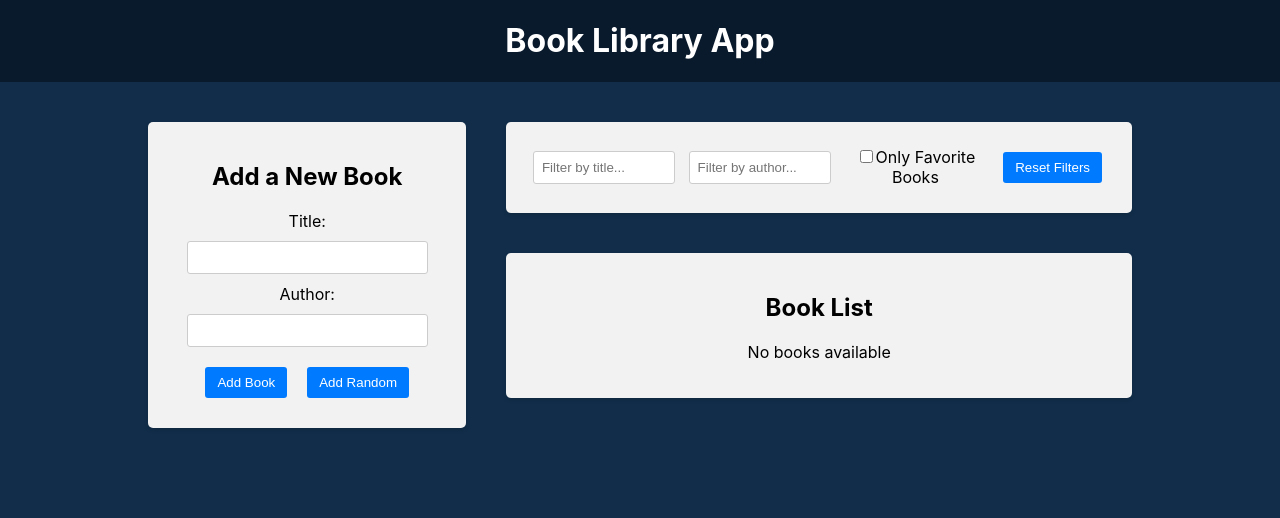
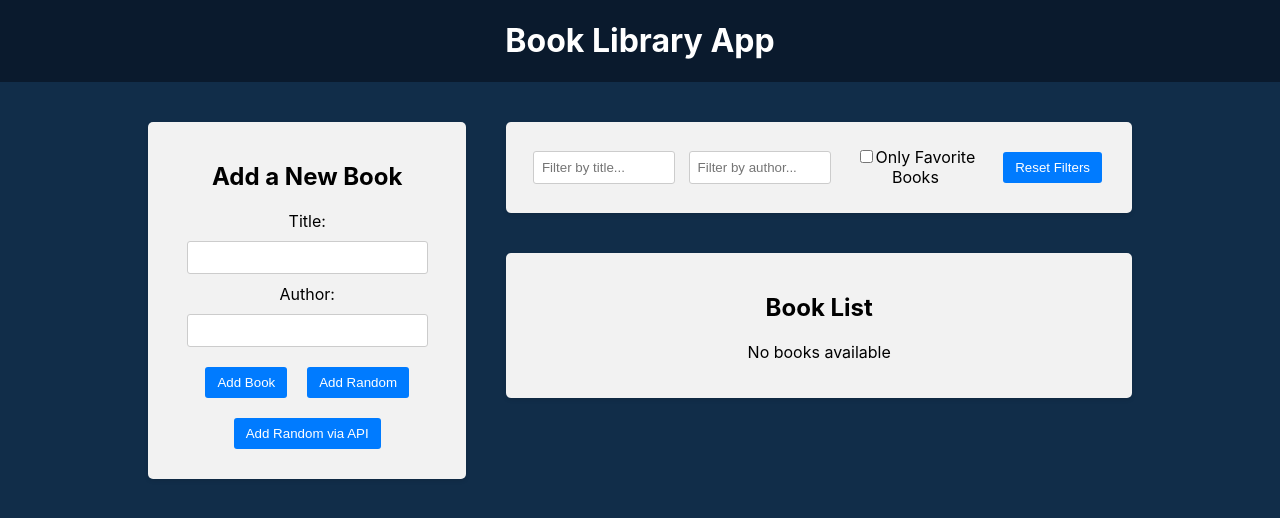
Before and after one commit to AnnaKudryashova/React-Course-Library-Project, a React (Create React App) app in the folder frontend/: page / in a window 1280 px wide. Shown: the top 518 px of the page. Built offline with nearby package versions, Linux system fonts and the light colour scheme.

Commit message:
add random book via API

```diff
--- a/frontend/package.json
+++ b/frontend/package.json
@@ -7,6 +7,7 @@
     "@testing-library/jest-dom": "^5.17.0",
     "@testing-library/react": "^13.4.0",
     "@testing-library/user-event": "^13.5.0",
+    "axios": "^1.6.2",
     "react": "^18.2.0",
     "react-dom": "^18.2.0",
     "react-icons": "^4.12.0",
--- a/frontend/src/components/BookForm/BookForm.js
+++ b/frontend/src/components/BookForm/BookForm.js
@@ -1,5 +1,6 @@
 import { useState } from 'react';
 import { useDispatch } from 'react-redux';
+import axios from 'axios';
 import { addBook } from '../../redux/slices/booksSlice';
 import booksData from '../../data/books.json';
 import createBookWithId from '../../utils/createBookWithId';
@@ -24,6 +25,17 @@
         const randomIndex = Math.floor(Math.random() * booksData.length);
         const randomBook = booksData[randomIndex];
         dispatch(addBook(createBookWithId(randomBook)));
+    };
+
+    const handleAddRandomBookViaAPI = async () => {
+        try {
+            const res = await axios.get('http://localhost:4000/random-book');
+            if (res?.data?.title && res?.data?.author) {
+                dispatch(addBook(createBookWithId(res.data)));
+            }
+        } catch (error) {
+            console.log('Error fetching random book', error);
+        }
     };
 
     return (
@@ -52,6 +64,9 @@
                 <button type="button" onClick={handleAddRandomBook}>
                     Add Random
                 </button>
+                <button type="button" onClick={handleAddRandomBookViaAPI}>
+                    Add Random via API
+                </button>
             </form>
         </div>
     );
```
Also changed, not shown: 1 other file (tests, documents, lock files or other folders).
